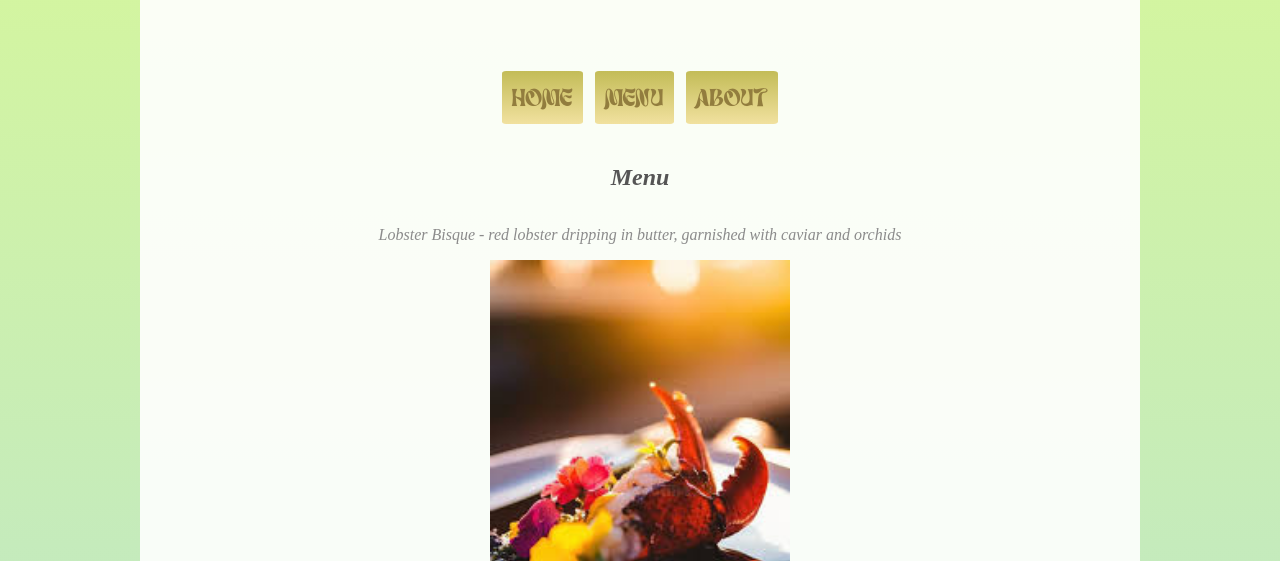
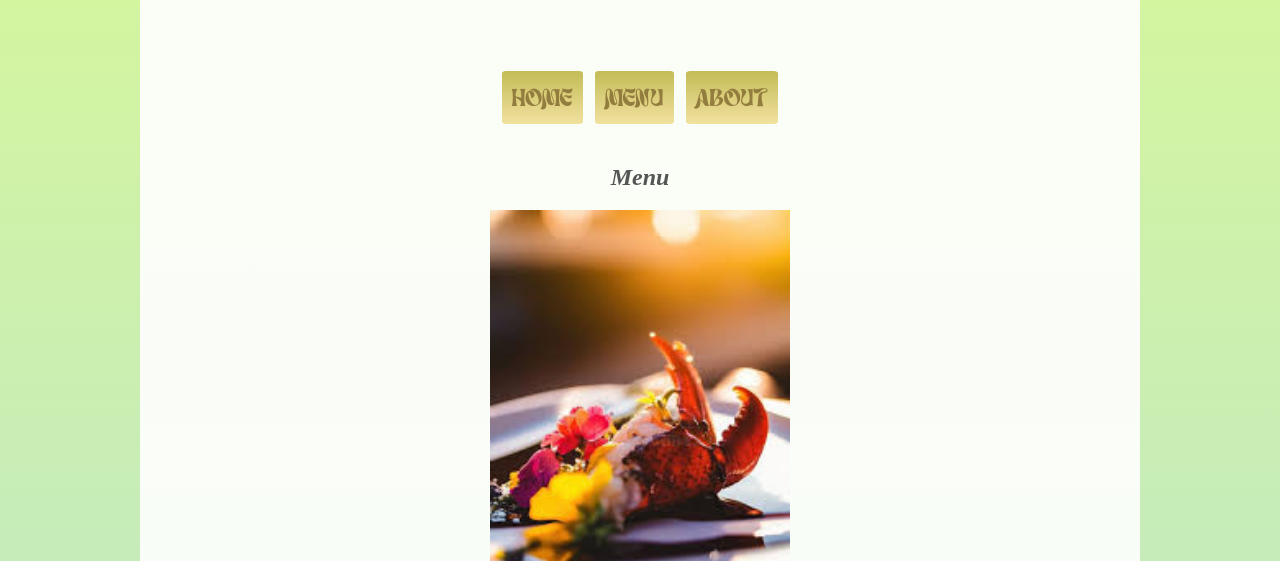
Before and after one commit to elefantflan/project-restaurant-page, a website built with webpack: page src/template.html in a window 1280 px wide. Both pictures are taken after a click on the button "Menu". Shown: the part 239-800 px from the top of the page. Built offline with nearby package versions, Linux system fonts and the light colour scheme; files whose address does not match are found by name.

Commit message:
adjust menu aesthetic

```diff
--- a/src/menu.js
+++ b/src/menu.js
@@ -32,14 +32,18 @@ function getPageMenu(){
 
     div.append(title);
     div.append(ul);
+
+    ul.append(img1);
     ul.append(lobster);
-    ul.append(img1);
+
+    ul.append(img2);
     ul.append(oyster);
-    ul.append(img2);
+
+    ul.append(img3);
     ul.append(sashimi);
-    ul.append(img3);
+
+    ul.append(img4);
     ul.append(uni);
-    ul.append(img4);
 
     title.textContent="Menu";
     lobster.textContent="Lobster Bisque - red lobster dripping in butter, garnished with caviar and orchids";
--- a/src/styles/main.scss
+++ b/src/styles/main.scss
@@ -10,7 +10,7 @@ body{
     max-width: 1000px;
 
     background-image:linear-gradient(0deg,rgb(167, 214, 245), rgb(217, 249, 149));
-    min-height:100vh;
+    min-height: 100vh;
 }
 
 .page {
@@ -19,6 +19,7 @@ body{
     flex:auto;
     flex-direction: column;
     background-color: rgb(255,255,255,90%);
+    overflow: auto;
 
     padding: 0 0 65px 0;
 }
@@ -110,4 +111,6 @@ ul{
     flex-direction: column;
     justify-content: center;
     align-items: center;
+
+    width:300px;
 }
```
